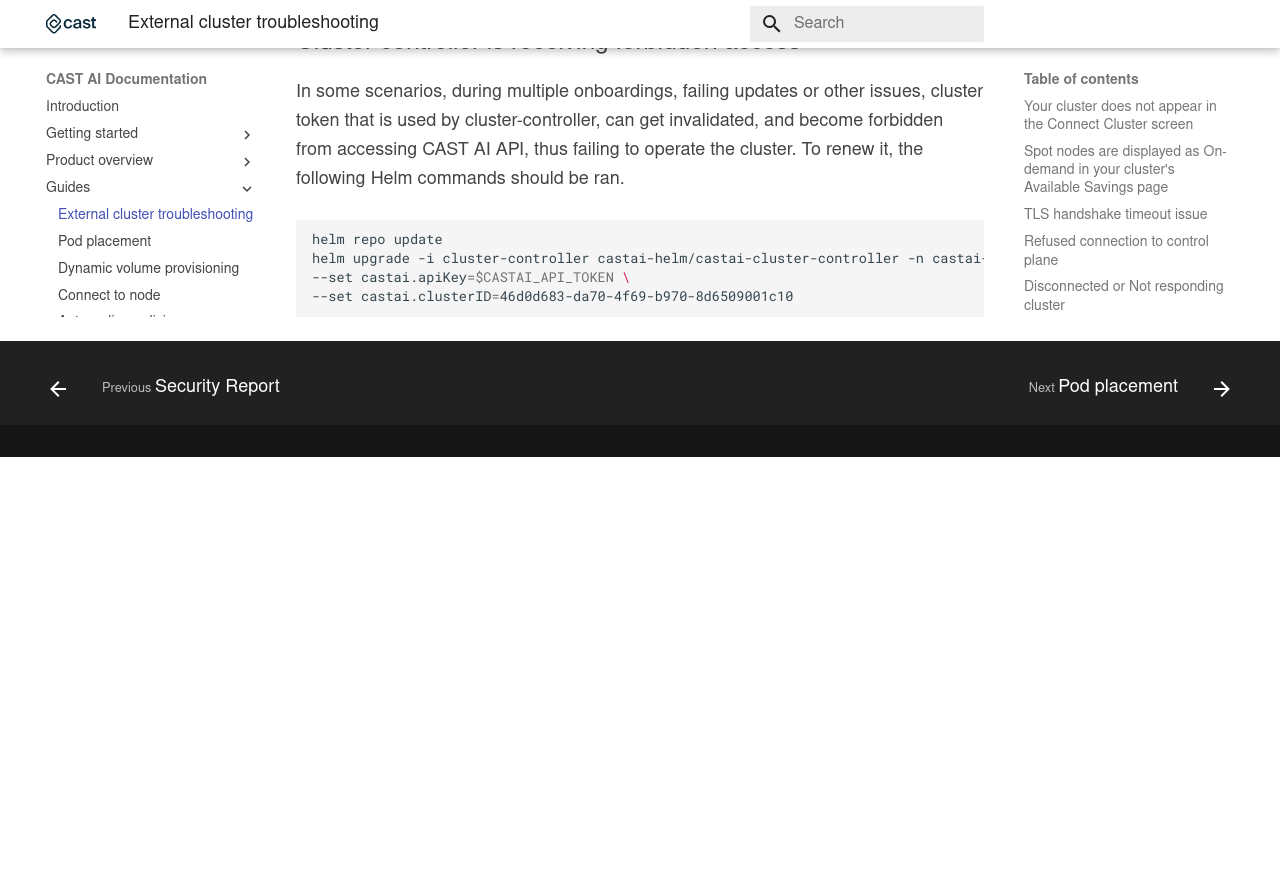
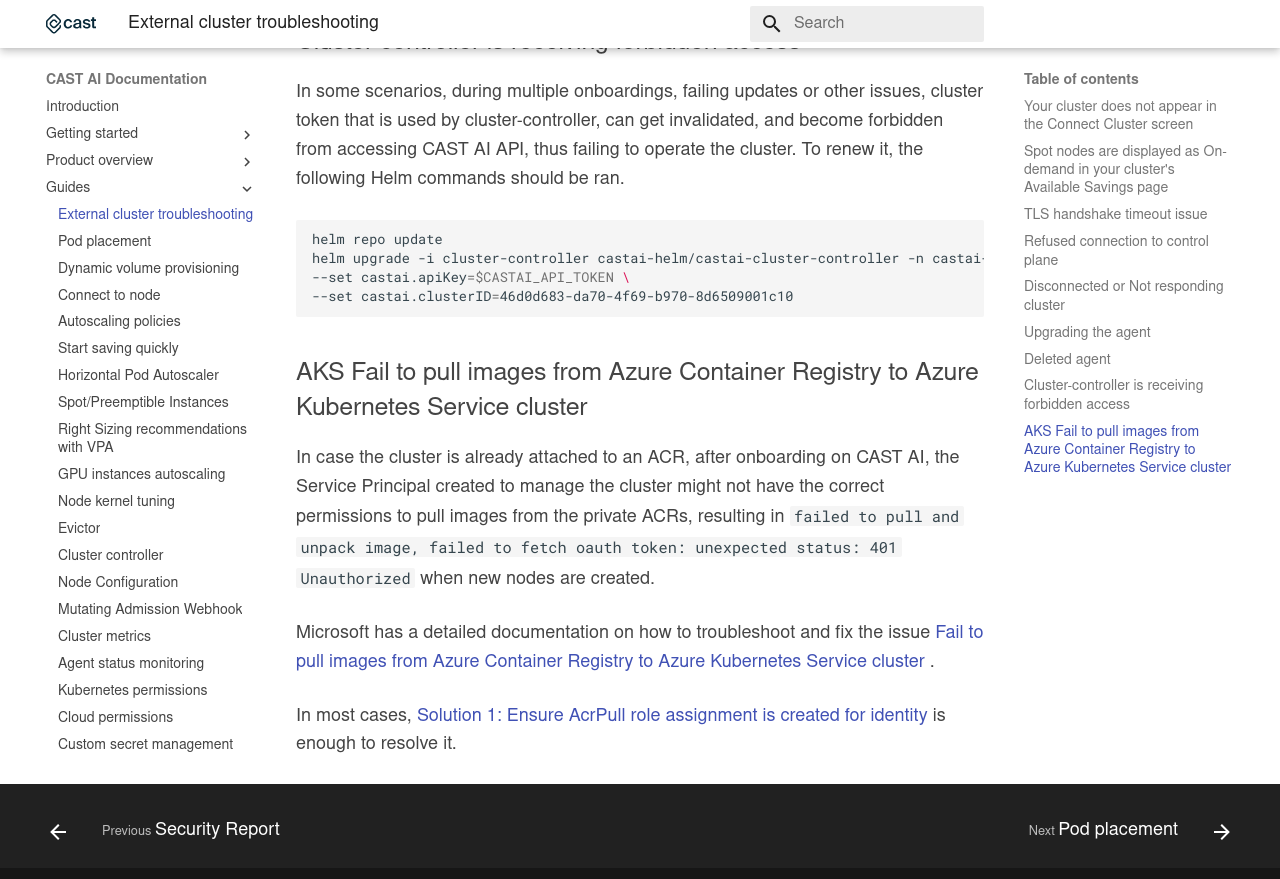
Before and after one commit to castai/docs, an MkDocs documentation site: the page built from docs/guides/external-clusters.md, in a window 1280 px wide and 900 px high, scrolled down 5785 px. Shown: the top 879 px of the window. Built offline with MkDocs 1.6.1 and Material for MkDocs 9.7.7, drawn with Linux system fonts in a browser that asks for light colours; some web fonts are replaced; before the commit the page ends 6242 px from its top, so only the background shows below that.

Commit message:
Troubleshooting AKS and ACR unauthorized (#251)
* Troubleshooting AKS and ACR unauthorized

* fix linter

Co-authored-by: falsai <filipe@cast.ai>

````diff
--- a/docs/guides/external-clusters.md
+++ b/docs/guides/external-clusters.md
@@ -239,3 +239,12 @@
 --set castai.apiKey=$CASTAI_API_TOKEN \
 --set castai.clusterID=46d0d683-da70-4f69-b970-8d6509001c10
 ```
+
+## AKS Fail to pull images from Azure Container Registry to Azure Kubernetes Service cluster
+
+In case the cluster is already attached to an ACR, after onboarding on CAST AI, the Service Principal created to manage the cluster might not have the correct permissions to pull images from the private ACRs, resulting in `failed to pull and unpack image, failed to fetch oauth token: unexpected status: 401 Unauthorized` when new nodes are created.
+
+Microsoft has a detailed documentation on how to troubleshoot and fix the issue [Fail to pull images from Azure Container Registry to Azure Kubernetes Service cluster
+](https://learn.microsoft.com/en-us/troubleshoot/azure/azure-kubernetes/cannot-pull-image-from-acr-to-aks-cluster).
+
+In most cases, [Solution 1: Ensure AcrPull role assignment is created for identity](https://learn.microsoft.com/en-us/troubleshoot/azure/azure-kubernetes/cannot-pull-image-from-acr-to-aks-cluster#solution-1-ensure-acrpull-role-assignment-is-created-for-identity) is enough to resolve it.
````
